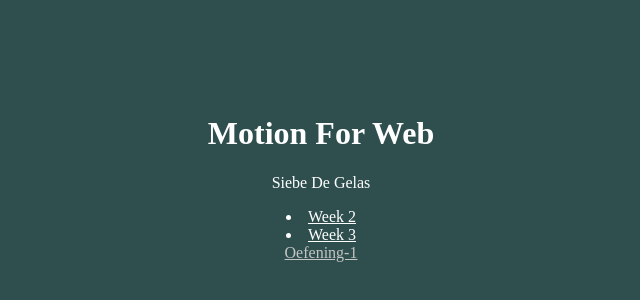
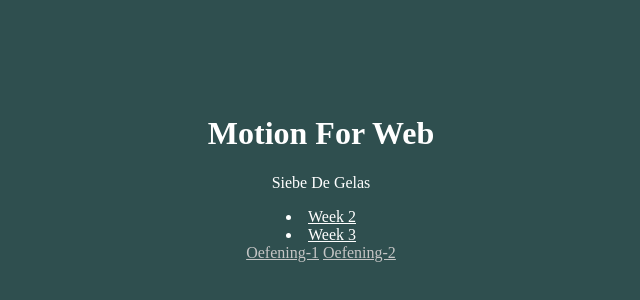
Before and after one commit to gdmgent/motion-for-web-projects-gdmgent-siebedegelas-2004, a plain HTML site: page index.html in a window 1280 px wide. Shown: the part 154-454 px from the top of the page, without its empty margins (319-959 px from the left). Drawn offline with Linux system fonts and the light colour scheme.

Commit message:
File move

```diff
--- a/index.html
+++ b/index.html
@@ -15,6 +15,7 @@
 
     <li><a href="./Week03/">Week 3</a></li>
     <a class="grey" href="./Week03/Oefening-2/">Oefening-1</a>
+    <a class="grey" href="./Week03/Oefening-2/">Oefening-2</a>
 
 
 </body>
```
Also changed, not shown: Week03/Oefening-1/css/main.css (renamed from Week03/css/main.css), Week03/Oefening-1/index.html (renamed from Week03/index.html).
